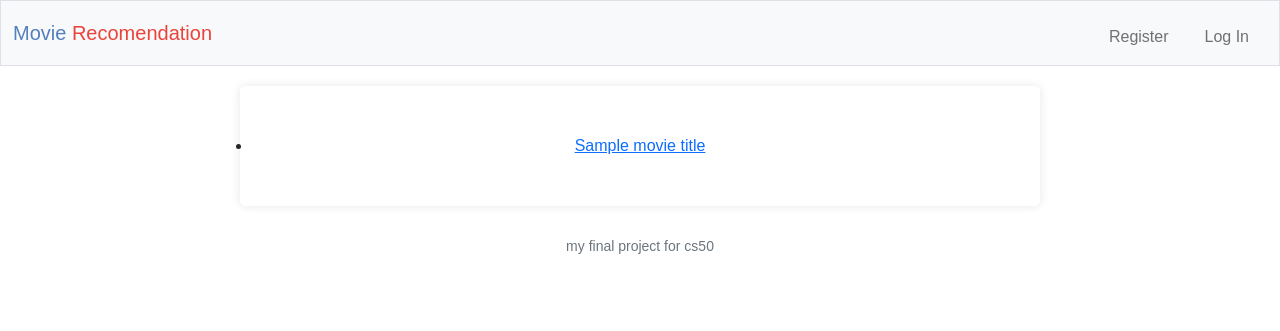
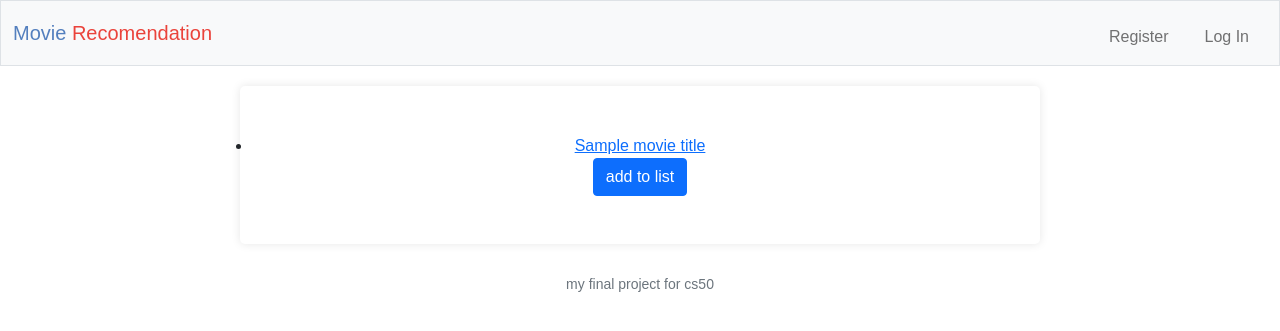
Before and after one commit to lolocompa/cs50x, a Flask app: template my-project/templates/result.html in a window 1280 px wide. Shown: the top 331 px of the page. Run offline with Flask 3, Linux system fonts and the light colour scheme; the template is opened without the code that fills it: most values are stand-ins (such as "Sample title", 1, 10 or a date in 2020); some libraries are stand-ins or nearby versions.

Commit message:
Thu, Nov 2, 2023, 7:07 PM -03:00

```diff
--- a/my-project/templates/result.html
+++ b/my-project/templates/result.html
@@ -9,6 +9,9 @@
         {% for title in movie_titles %}
             <li>
                 <a href="https://www.google.com/search?q={{ title }}">{{ title }}</a>
+                <form>
+                    <button class="btn btn-primary" type="submit">add to list</button>
+                </form>
             </li>
         {% endfor %}
     </ul>
```
